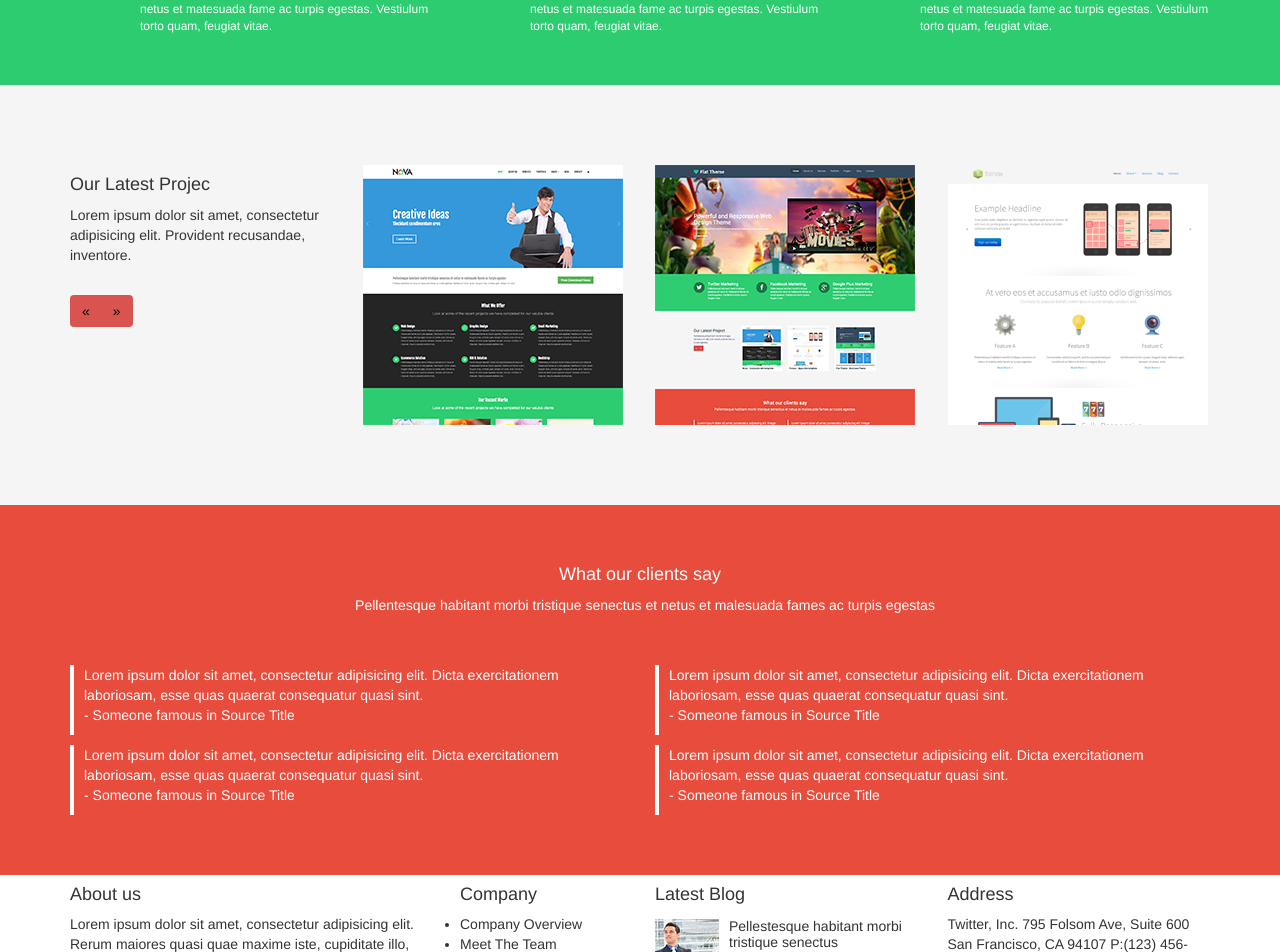
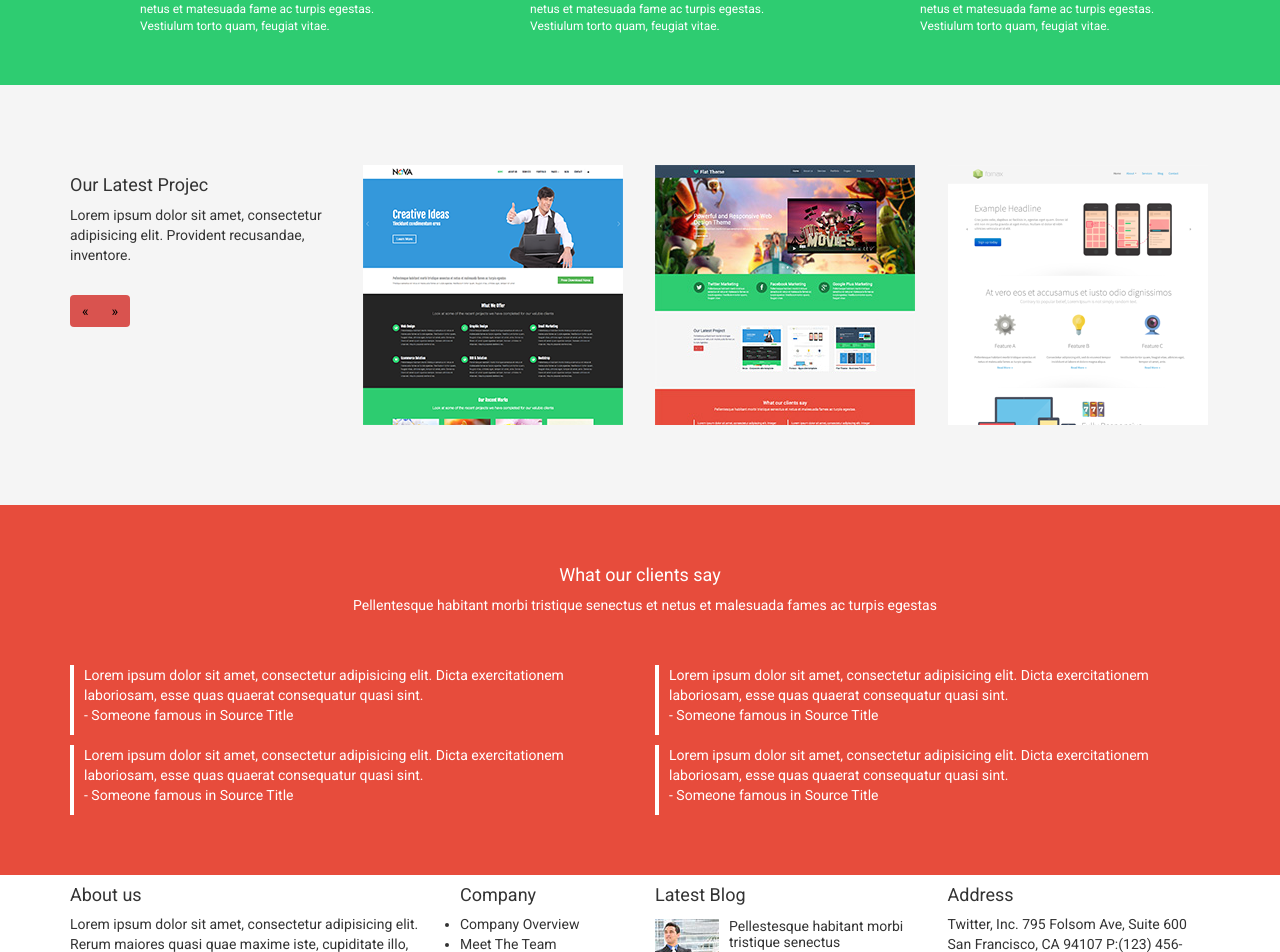
Before and after one commit to RaquelSumire/flat-theme, a plain HTML site: page index.html in a window 1280 px wide. Shown: the part 658-1610 px from the top of the page. Drawn offline with Linux system fonts and the light colour scheme; files that its build step writes are made by us from their sources.

Commit message:
Modificacion de fuentes

```diff
--- a/css/main.css
+++ b/css/main.css
@@ -13,6 +13,10 @@
 }
 .clearfix:after {
   clear: both;
+}
+/*GENERAL*/
+*{
+    font-family: "Roboto";
 }
 /*MENU*/
 header{
--- a/index.html
+++ b/index.html
@@ -7,7 +7,7 @@
     <meta name="author" content="">
     <title>Home | Flat Theme</title>
     <link href="css/bootstrap.min.css" rel="stylesheet">
-    <link href="css/font-awesome.css" rel="stylesheet">
+    <link href="css/font-awesome.min.css" rel="stylesheet">
     <link href="css/animate.css" rel="stylesheet">
     <link href="css/main.css" rel="stylesheet">
     <!--[if lt IE 9]>
```
